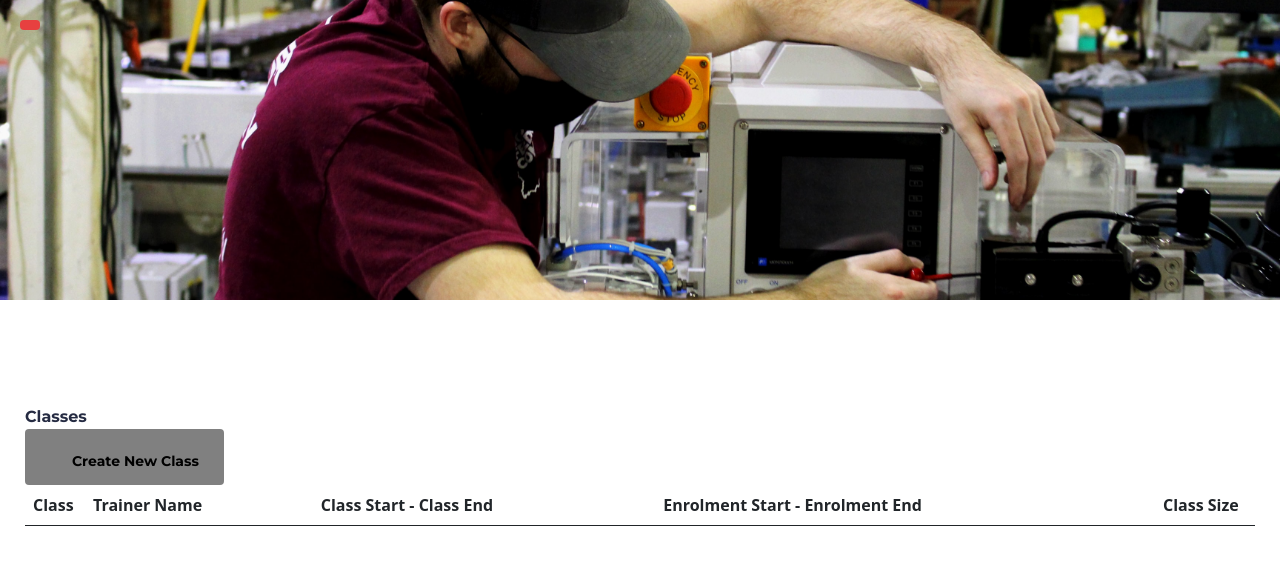
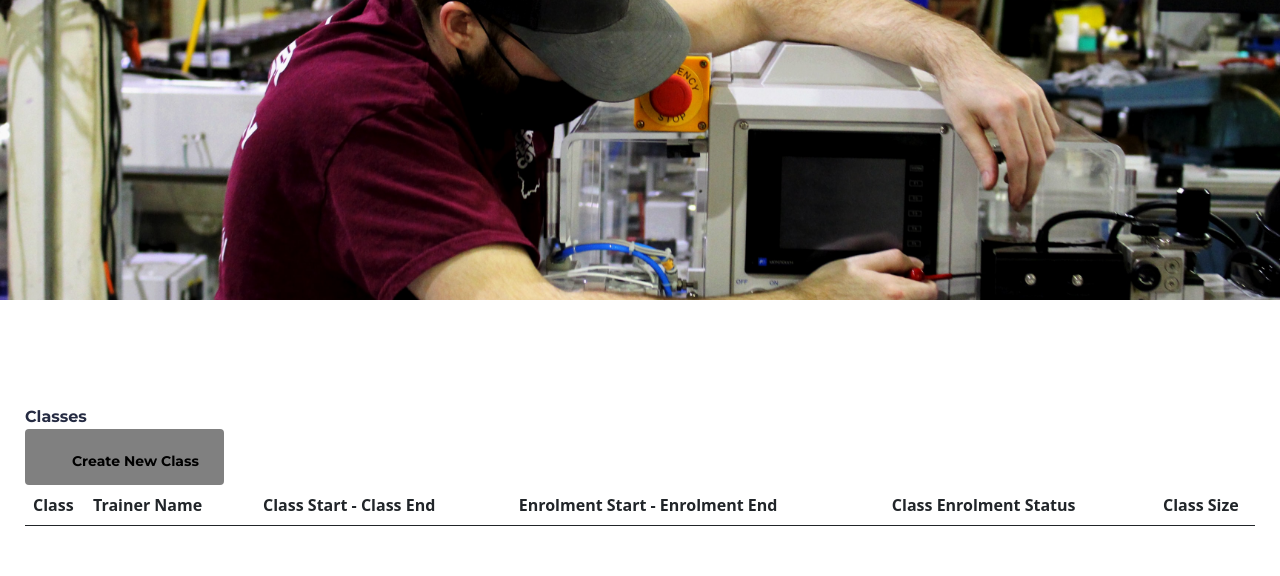
Before and after one commit to altjandra/altjandra-smu-git, a PHP site: page /admin_get_all_courses/course_detail.php in a window 1280 px wide. Shown: the part 90-666 px from the top of the page. Run offline with PHP 8.4, Linux system fonts and the light colour scheme; lists and menus that the app fills with data are empty.

Commit message:
committing all changes before starting for today

```diff
--- a/public/ui/course_detail.php
+++ b/public/ui/course_detail.php
@@ -168,9 +168,6 @@
     <div class="product-media position-relative" style="height: 300px">
       <!-- Default BG image for all-->
       <img class="zoom cover" src="../img/printer.jpg" alt="">
-      <div class="tag position-absolute rounded danger-color text-center"
-        style="padding: 5px 10px; left: 20px; top: 20px">
-      </div>
     </div>
 
     <!-- Course details content -->
@@ -202,6 +199,7 @@
             <th>Trainer Name</th>
             <th>Class Start - Class End</th>
             <th>Enrolment Start - Enrolment End</th>
+            <th>Class Enrolment Status</th>
             <th>Class Size</th>
           </tr>
         </thead>
@@ -364,32 +362,58 @@
               var total_class_size = data["data"]["classes"][i]["total_class_size"]
 
               var class_start_datetime = new Date(data["data"]["classes"][i]["class_start_datetime"])
-              var [class_start_date, class_start_time] = [class_start_datetime.toLocaleDateString(),
-                class_start_datetime.toLocaleTimeString()
+              var [class_start_date, class_start_time, class_start_datetime] = [class_start_datetime
+                .toLocaleDateString(),
+                class_start_datetime.toLocaleTimeString(), class_start_datetime.toLocaleString()
               ]
 
               var class_end_datetime = new Date(data["data"]["classes"][i]["class_end_datetime"])
-              var [class_end_date, class_end_time] = [class_end_datetime.toLocaleDateString(), class_end_datetime
-                .toLocaleTimeString()
+              var [class_end_date, class_end_time, class_end_datetime] = [class_end_datetime.toLocaleDateString(),
+                class_end_datetime
+                .toLocaleTimeString(), class_end_datetime.toLocaleString()
               ]
 
               var enrolment_start_datetime = new Date(data["data"]["classes"][i]["enrolment_start_datetime"])
-              var [enrolment_start_date, enrolment_start_time] = [enrolment_start_datetime.toLocaleDateString(),
-                enrolment_start_datetime.toLocaleTimeString()
+              var [enrolment_start_date, enrolment_start_time, enrolment_start_datetime] = [enrolment_start_datetime
+                .toLocaleDateString(),
+                enrolment_start_datetime.toLocaleTimeString(), enrolment_start_datetime.toLocaleString()
               ]
 
               var enrolment_end_datetime = new Date(data["data"]["classes"][i]["enrolment_end_datetime"])
-              var [enrolment_end_date, enrolment_end_time] = [enrolment_end_datetime.toLocaleDateString(),
-                enrolment_end_datetime.toLocaleTimeString()
+              var [enrolment_end_date, enrolment_end_time, enrolment_end_datetime] = [enrolment_end_datetime
+                .toLocaleDateString(),
+                enrolment_end_datetime.toLocaleTimeString(), enrolment_end_datetime.toLocaleString()
               ]
+
+              var current_datetime = new Date().toLocaleString()
+
+              if (current_datetime < enrolment_start_datetime && current_datetime < enrolment_end_datetime &&
+                current_datetime < class_start_datetime && current_datetime < class_end_datetime) {
+                var class_status = "ENROLMENT NOT STARTED"
+              } else if (current_datetime >= enrolment_start_datetime && current_datetime <
+                enrolment_end_datetime && current_datetime < class_start_datetime && current_datetime <
+                class_end_datetime) {
+                var class_status = "ENROLMENT IN PROGRESS"
+              } else if (current_datetime >= enrolment_start_datetime && current_datetime >=
+                enrolment_end_datetime && current_datetime < class_start_datetime && current_datetime <
+                class_end_datetime) {
+                var class_status = "ENROLMENT ENDED"
+              } else if (current_datetime >= enrolment_start_datetime && current_datetime >=
+                enrolment_end_datetime && current_datetime >= class_start_datetime && current_datetime <
+                class_end_datetime) {
+                var class_status = "CLASS IN PROGRESS"
+              } else {
+                var class_status = "CLASS ENDED"
+              }
 
               var class_str =
                 `
               <tr>
                 <td><a href="#" onclick="admin_select_class('${class_id}')">${class_id}</a></td>
                 <td>${trainer_employee_name}</td>
-                <td>${class_start_date}, ${class_start_time} - ${class_end_date}, ${class_end_time}</td>
-                <td>${enrolment_start_date}, ${enrolment_start_time} - ${enrolment_end_date}, ${enrolment_end_time}</td>
+                <td>${class_start_datetime} - ${class_end_datetime}</td>
+                <td>${enrolment_start_datetime} - ${enrolment_end_datetime}</td>
+                <td>${class_status}</td>
                 <td>${current_class_size}/${total_class_size}</td>
               </tr>
               `;
@@ -408,15 +432,15 @@
 <!-- On click, admin is able to select a class to view its details. -->
 <script>
   function admin_select_class(class_id) {
-    event.preventDefault();
-    sessionStorage.setItem("class_id", class_id);
-    location.href = "class_detail.php";
+    event.preventDefault()
+    sessionStorage.setItem("class_id", class_id)
+    location.href = "class_detail.php"
   }
 </script>
 
 <script>
-  function create_class() {
-
+  function admin_create_class() {
+    alert('you selected create a class')
   }
 </script>
 
```
Also changed, not shown: public/sql/spm.sql (+10 -10 lines), 1 other file.
